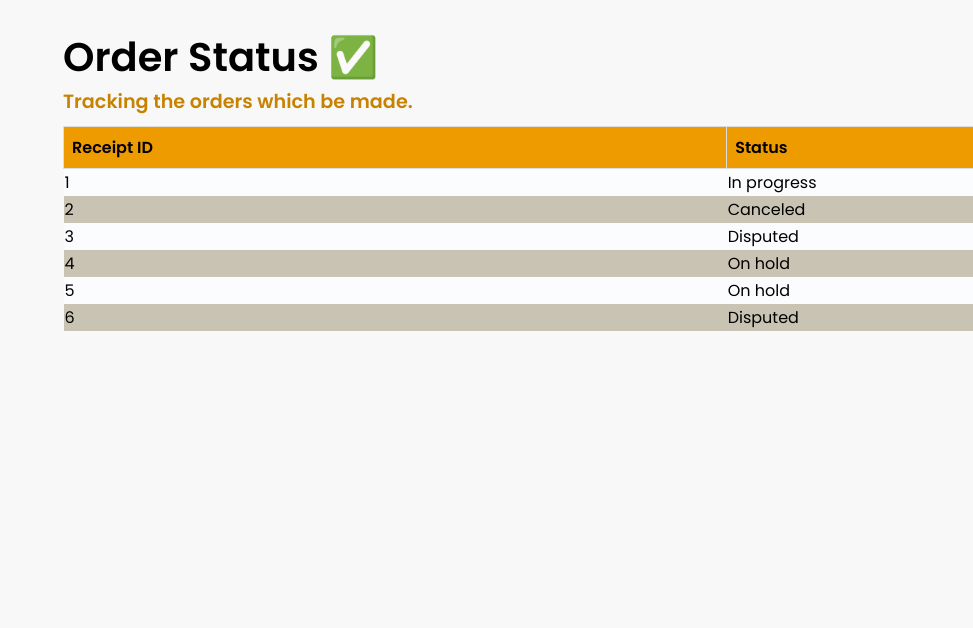
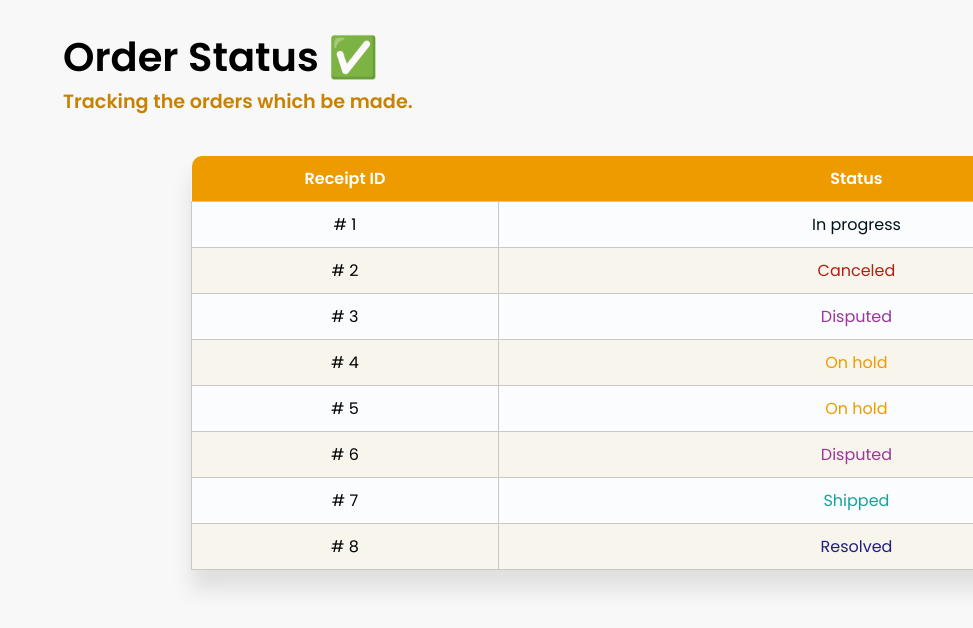
Before and after one commit to raiden-shogun-supremacy/ferrareeshop-frontend, a React (Create React App) app: page /order in a window 1280 px wide. Shown: the top 628 px of the page, without its empty margins (307-1280 px from the left). Built offline with nearby package versions, Linux system fonts and the light colour scheme.

Commit message:
done OrderStatus

```diff
--- a/src/Components/Pages/OrderStatus/OrderStatus.js
+++ b/src/Components/Pages/OrderStatus/OrderStatus.js
@@ -3,11 +3,34 @@ import order_status from '../../../Data/order_status.json';
 import './StatusTable.css';
 
 const OrderStatus = () => {
+
+    let stat_color = '';
+
     const order_fetch = order_status.map((data, key) => {
+        switch(data.Status){
+            case "In progress" :
+                stat_color = "in-progress";
+                break;
+            case "Disputed" :
+                stat_color = "disputed";
+                break;
+            case "On hold" :
+                stat_color = "on-hold";
+                break;
+            case "Canceled" :
+                stat_color = "canceled";
+                break;
+            case "Shipped" :
+                stat_color = "shipped";
+                break;
+            case "Resolved" :
+                stat_color = "resolved";
+                break;
+        }
         return (
             <tr>
-                <td>{data.ReceiptID}</td>
-                <td>{data.Status}</td>
+                <td> # {data.ReceiptID}</td>
+                <td className={stat_color}>{data.Status}</td>
             </tr>
         );
     });
@@ -19,8 +42,8 @@ const OrderStatus = () => {
                 <h4>Tracking the orders which be made.</h4>
             </div>
             <div className="content">
-                <div>
-                    <table>
+                <div className="table-align">
+                    <table cellPadding="0" cellPadding="0" border="0">
                         <tr>
                             <th>Receipt ID</th>
                             <th>Status</th>
--- a/src/Components/Pages/OrderStatus/StatusTable.css
+++ b/src/Components/Pages/OrderStatus/StatusTable.css
@@ -1,19 +1,29 @@
-table {
-    width: 100%;
-    border-collapse: collapse;
+.table-align {
+  display: flex;
+  justify-content: center;
+  align-items: center;
 }
 
-th {
-    border: 1px solid #dddddd;
-    text-align: left;
-    padding: 8px;
-    background-color: #EE9B00;
-  }
+.in-progress {
+  color: #001219;
+}
 
-tr:nth-child(even) {
-    background-color: #fafcfe;
-  }
+.canceled {
+  color : #AE2012;
+}
 
-tr:nth-child(odd) {
-    background-color: #c9c3b4;
+.on-hold {
+  color: #EE9B00;
 }
+
+.disputed {
+  color : #9c359c;
+}
+
+.shipped {
+  color: #16A29A;
+}
+
+.resolved {
+  color : #201e80;
+}
--- a/src/Components/Pages/PageStyle.css
+++ b/src/Components/Pages/PageStyle.css
@@ -30,6 +30,48 @@ input:focus {
     border: 1px solid #16A29A;
 }
 
+table {
+    width: 80%;
+    border-collapse: collapse;
+    box-shadow: 0px 20px 20px 0px rgba(0, 0, 0, 0.1);
+    -moz-box-shadow: 0px 20px 20px 0px rgba(0, 0, 0, 0.1);
+    -webkit-box-shadow: 0px 20px 20px 0px rgba(0, 0, 0, 0.1);
+    background: transparent;
+}
+
+table th:first-child {
+  border-top-left-radius: 10px;
+  border: none;
+  width: 30%;
+}
+
+table th:last-child {
+  border-top-right-radius: 10px;
+  border:none;
+}
+
+tr:nth-child(even) {
+  background-color: #fafcfe;
+}
+
+tr:nth-child(odd) {
+  background-color: #F8F5EC;
+}
+
+th {
+    border: 1px solid #dddddd;
+    text-align: center;
+    padding: 10px;
+    background-color: #EE9B00;
+    color: white;
+}
+
+td {
+  padding: 10px;
+  text-align: center;
+  border: 1px solid #c9c9c9;
+}
+
 .input {
     position: relative;
     right: 25px;
@@ -54,7 +96,7 @@ input:focus {
 }
 
 .content {
-    margin-top: 10px;
+    margin-top: 40px;
 }
 
 .content button {
@@ -83,6 +125,7 @@ input:focus {
 }
 
 .box p {
+    margin-top: 0px;
     margin-bottom: 0px;
 }
 
--- a/src/Data/order_status.json
+++ b/src/Data/order_status.json
@@ -1,8 +1,10 @@
 [
-{"ReceiptID":"1","Status":"In progress"},
-{"ReceiptID":"2","Status":"Canceled"},
-{"ReceiptID":"3","Status":"Disputed"},
-{"ReceiptID":"4","Status":"On hold"},
-{"ReceiptID":"5","Status":"On hold"},
-{"ReceiptID":"6","Status":"Disputed"}
+    {"ReceiptID":"1","Status":"In progress"},
+    {"ReceiptID":"2","Status":"Canceled"},
+    {"ReceiptID":"3","Status":"Disputed"},
+    {"ReceiptID":"4","Status":"On hold"},
+    {"ReceiptID":"5","Status":"On hold"},
+    {"ReceiptID":"6","Status":"Disputed"},
+    {"ReceiptID":"7","Status":"Shipped"},
+    {"ReceiptID":"8","Status":"Resolved"}
 ]
```
